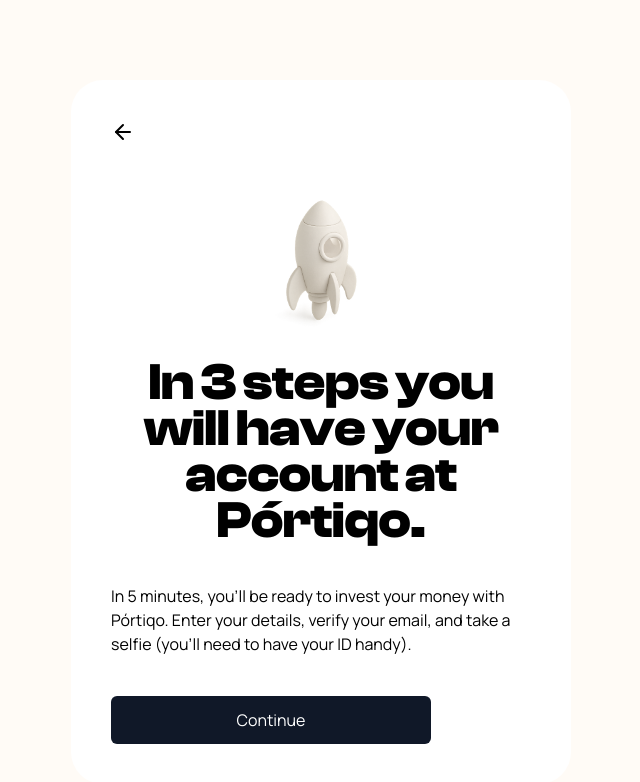
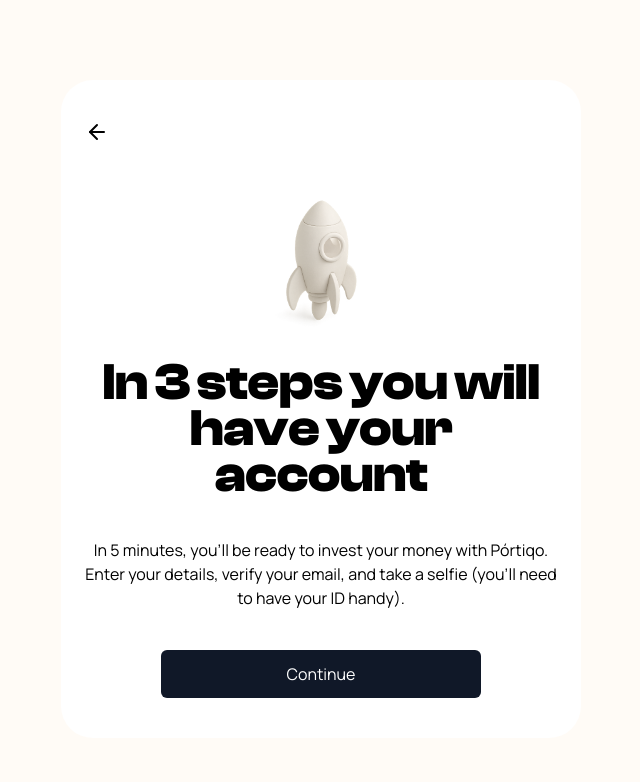
Before and after one commit to Adriasu09/theportiqo-website, a React (Vite) app: page /auth/three-steps in a window 1280 px wide. Shown: the top 782 px of the page, without its empty margins (319-959 px from the left). Built offline with nearby package versions, Linux system fonts and the light colour scheme.

Commit message:
feat: update three steps title for clarity and adjust layout for better alignment

```diff
--- a/src/assets/translations/en/common.json
+++ b/src/assets/translations/en/common.json
@@ -35,7 +35,7 @@
 		},
 		"threeSteps": {
 			"description": "In 5 minutes, you'll be ready to invest your money with Pórtiqo. Enter your details, verify your email, and take a selfie (you'll need to have your ID handy).",
-			"title": "In 3 steps you will have your account at Pórtiqo."
+			"title": "In 3 steps you will have your account"
 		}
 	},
 	"footer": {
--- a/src/assets/translations/es/common.json
+++ b/src/assets/translations/es/common.json
@@ -35,7 +35,7 @@
 		},
 		"threeSteps": {
 			"description": "En 5 minutos estarás listo para invertir tu dinero con Pórtiqo. Introduce tus datos, verifica tu correo electrónico y hazte un selfie (necesitarás tener tu DNI a mano).",
-			"title": "En 3 pasos tendrás tu cuenta en Pórtiqo."
+			"title": "En 3 pasos tendrás tu cuenta"
 		}
 	},
 	"footer": {
--- a/src/components/auth/components/three-steps.tsx
+++ b/src/components/auth/components/three-steps.tsx
@@ -8,16 +8,16 @@ export const ThreeStepsPage = () => {
   const navigate = useNavigate();
 
   return (
-    <div className="align-center flex max-w-[520px] flex-col gap-4">
+    <div className="flex w-full max-w-[520px] flex-col items-center justify-center gap-4">
       <div className="flex w-full items-center justify-center">
         <img src={rocket} width={"160px"} />
       </div>
 
-      <h1 className="text-center font-accent text-qo-h3">
+      <h1 className="w-full text-center font-accent text-qo-h3">
         {t("auth.threeSteps.title")}
       </h1>
 
-      <p className="py-6">{t("auth.threeSteps.description")}</p>
+      <p className="py-6 text-center">{t("auth.threeSteps.description")}</p>
 
       <Button
         className="onboarding-button"
--- a/src/layouts/auth-layout.tsx
+++ b/src/layouts/auth-layout.tsx
@@ -17,7 +17,7 @@ export const AuthLayout = () => {
 
   return (
     <div className="flex min-h-screen w-screen items-start justify-center pt-20 bg-qo-surface-100 px-4">
-      <div className="w-full font-main max-w-[500px] rounded-4xl bg-white px-10 py-10 xs:w-auto">
+      <div className="w-full font-main max-w-[520px] rounded-4xl bg-white px-6 py-10 xs:w-auto">
         <div className="flex w-full items-center justify-start pb-10">
           <ArrowLeft
             onClick={() => router.history.back()}
```
